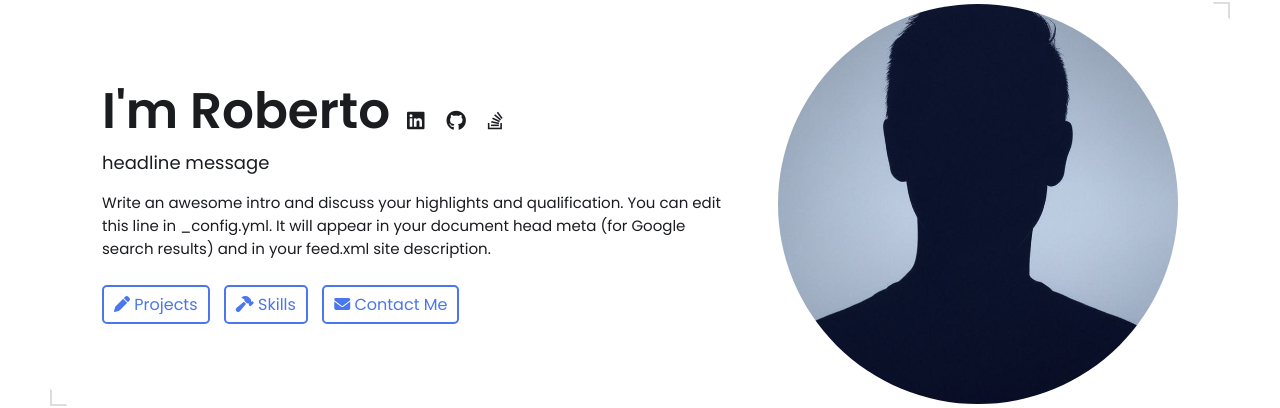
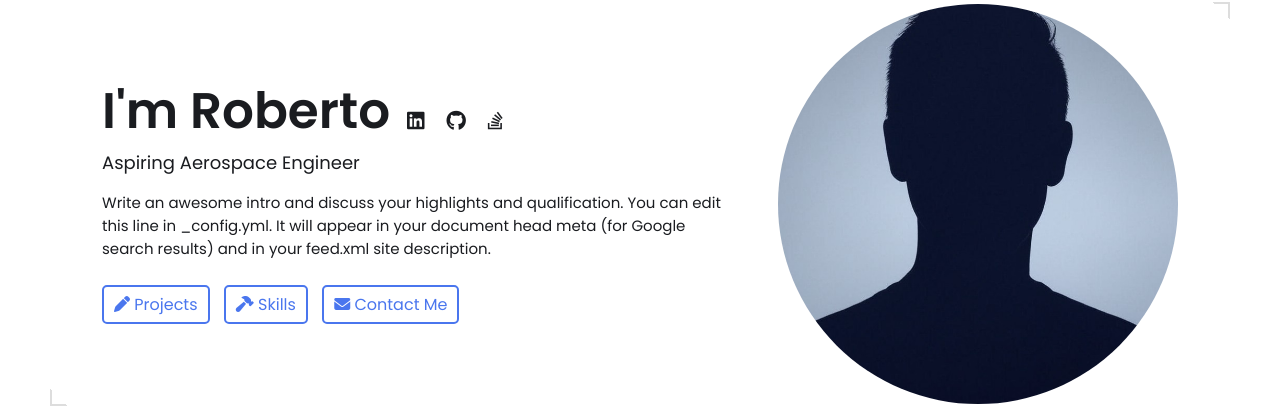
Before and after one commit to rdecata/rdecata.github.io, a Jekyll site: the page built from index.html, in a window 1280 px wide and 900 px high. Shown: the part 128-536 px from the top of the window. Built offline with Jekyll 4.4.1, drawn with Linux system fonts in a browser that asks for light colours.

Commit message:
Update _config.yml

```diff
--- a/_config.yml
+++ b/_config.yml
@@ -13,7 +13,7 @@ title: Roberto De Cataldo's Portfolio # This is what shows up in the tab of the
 
 # Hero Section
 name: Roberto De Cataldo
-headline: headline message
+headline: Aspiring Aerospace Engineer
 description: >- # dont remove this line. this will ignore all new lines until the next section
   Write an awesome intro and discuss your highlights and qualification. You can edit this
   line in _config.yml. It will appear in your document head meta (for
@@ -31,7 +31,7 @@ resume-url: https://drive.google.com/file/d/13Z3duVzh-gguPU5r03oJVEE6rV9rd3DS/vi
 # Set up external links - this will show up as small icons next to your name.
 
 external-links:    # input only your own url slug. The icons with missing entries will not appear.
-  linkedin: https://www.linkedin.com/in/robertodecataldo/    # https://www.linkedin.com/in/{your url slug}
+  linkedin: robertodecataldo    # https://www.linkedin.com/in/{your url slug}
   github: leea12    # https://github.com/{your url slug}
   stackoverflow: test      # https://stackoverflow.com/users/{your url slug}
   medium:            # https://medium.com/@{your url slug}
```
